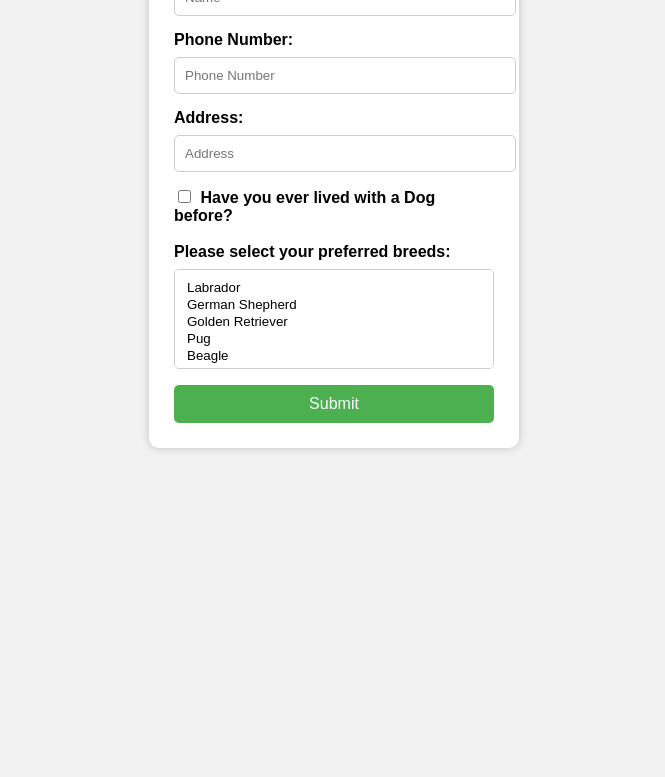
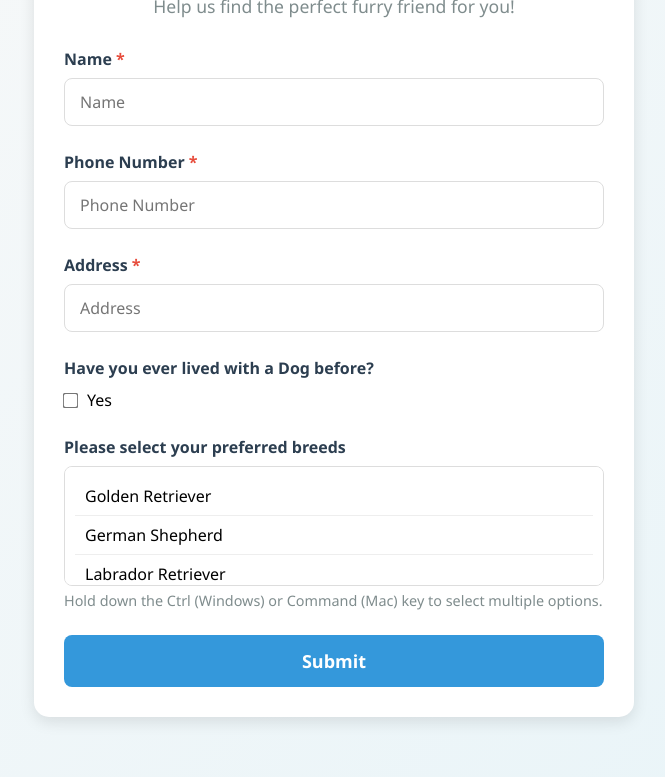
Before and after one commit to acciojob/dog-adoption-application-Ishikaverma2317, a website: page main.html in a window 1280 px wide. Shown: the part 254-1031 px from the top of the page, without its empty margins (306-971 px from the left). Before the commit the page ends 816 px from the top, so only its background shows below. Drawn offline with Linux system fonts and the light colour scheme.

Commit message:
created a submission

```diff
--- a/main.html
+++ b/main.html
@@ -5,95 +5,208 @@
     <meta name="viewport" content="width=device-width, initial-scale=1.0">
     <title>Dog Adoption Application</title>
     <style>
-    body {
-      font-family: Arial, sans-serif;
-      background-color: #f2f2f2;
-      display: flex;
-      justify-content: center;
-      align-items: center;
-      height: 100vh;
+        * {
+            margin: 0;
+            padding: 0;
+            box-sizing: border-box;
+            font-family: 'Segoe UI', Tahoma, Geneva, Verdana, sans-serif;
         }
 
-    form {
-      background-color: white;
-      padding: 25px;
-      border-radius: 10px;
-      box-shadow: 0 0 10px rgba(0,0,0,0.2);
-      width: 320px;
+        body {
+            background: linear-gradient(135deg, #f9f9f9 0%, #e8f4f8 100%);
+            min-height: 100vh;
+            padding: 20px;
         }
 
-    h2 {
+        .container {
+            max-width: 600px;
+            margin: 40px auto;
+            padding: 30px;
+            background-color: #fff;
+            border-radius: 15px;
+            box-shadow: 0 5px 15px rgba(0, 0, 0, 0.1);
+        }
+
+        h1 {
             text-align: center;
-      color: #333;
+            color: #2c3e50;
+            margin-bottom: 10px;
+            font-size: 2.2rem;
+        }
+
+        .subtitle {
+            text-align: center;
+            color: #7f8c8d;
+            margin-bottom: 30px;
+            font-size: 1.1rem;
+        }
+
+        .form-group {
+            margin-bottom: 25px;
+        }
+
+        label {
+            display: block;
+            margin-bottom: 8px;
+            font-weight: 600;
+            color: #2c3e50;
         }
 
         input[type="text"], select {
             width: 100%;
-      padding: 10px;
-      margin: 8px 0 15px 0;
-      border: 1px solid #ccc;
-      border-radius: 5px;
+            padding: 12px 15px;
+            border: 1px solid #ddd;
+            border-radius: 8px;
+            font-size: 16px;
+            transition: all 0.3s ease;
+        }
+
+        input[type="text"]:focus, select:focus {
+            border-color: #3498db;
+            box-shadow: 0 0 0 2px rgba(52, 152, 219, 0.2);
+            outline: none;
+        }
+
+        .checkbox-group {
+            display: flex;
+            align-items: center;
+            margin-top: 10px;
+        }
+
+        input[type="checkbox"] {
+            margin-right: 10px;
+            transform: scale(1.2);
         }
 
         select[multiple] {
-      height: 100px;
+            height: 120px;
+            padding: 10px;
         }
 
-    label {
-      font-weight: bold;
+        select[multiple] option {
+            padding: 8px 10px;
+            border-bottom: 1px solid #eee;
         }
 
-    input[type="checkbox"] {
-      margin-right: 5px;
+        .submit-btn {
+            display: block;
+            width: 100%;
+            padding: 14px;
+            background-color: #3498db;
+            color: white;
+            border: none;
+            border-radius: 8px;
+            font-size: 18px;
+            font-weight: 600;
+            cursor: pointer;
+            transition: background-color 0.3s ease;
         }
 
-    input[type="submit"] {
-      width: 100%;
-      background-color: #4caf50;
-      color: white;
-      padding: 10px;
-      border: none;
-      border-radius: 5px;
-      font-size: 16px;
-      cursor: pointer;
+        .submit-btn:hover {
+            background-color: #2980b9;
         }
 
-    input[type="submit"]:hover {
-      background-color: #45a049;
+        .dog-icon {
+            width: 80px;
+            height: 80px;
+            margin: 0 auto 20px;
+            background-color: #3498db;
+            border-radius: 50%;
+            display: flex;
+            align-items: center;
+            justify-content: center;
+            color: white;
+            font-size: 40px;
+        }
+
+        .required::after {
+            content: " *";
+            color: #e74c3c;
+        }
+
+        .form-note {
+            font-size: 0.9rem;
+            color: #7f8c8d;
+            margin-top: 5px;
+        }
+
+        @media (max-width: 600px) {
+            .container {
+                padding: 20px;
+            }
         }
     </style>
 </head>
 <body>
+    <div class="container">
+        <div class="dog-icon">🐕</div>
+        <h1>Dog Adoption Application</h1>
+        <p class="subtitle">Help us find the perfect furry friend for you!</p>
 
-  <form>
-    <h2>Dog Adoption Application</h2>
+        <form id="adoptionForm">
+            <div class="form-group">
+                <label for="name" class="required">Name</label>
+                <input type="text" id="name" name="name" placeholder="Name" required>
+            </div>
 
-    <label for="name">Name:</label>
-    <input type="text" id="name" placeholder="Name">
+            <div class="form-group">
+                <label for="phone" class="required">Phone Number</label>
+                <input type="text" id="phone" name="phone" placeholder="Phone Number" required>
+            </div>
 
-    <label for="phone">Phone Number:</label>
-    <input type="text" id="phone" placeholder="Phone Number">
+            <div class="form-group">
+                <label for="address" class="required">Address</label>
+                <input type="text" id="address" name="address" placeholder="Address" required>
+            </div>
 
-    <label for="address">Address:</label>
-    <input type="text" id="address" placeholder="Address">
+            <div class="form-group">
+                <label for="checkbox">Have you ever lived with a Dog before?</label>
+                <div class="checkbox-group">
+                    <input type="checkbox" id="checkbox" name="checkbox" value="Have you ever lived with a Dog before?">
+                    <span>Yes</span>
+                </div>
+            </div>
 
-    <label>
-      <input type="checkbox" value="Have you ever lived with a Dog before?">
-      Have you ever lived with a Dog before?
-    </label>
-    <br><br>
+            <div class="form-group">
+                <label for="multiSelect">Please select your preferred breeds</label>
+                <select id="multiSelect" name="multiSelect" multiple>
+                    <option value="golden-retriever">Golden Retriever</option>
+                    <option value="german-shepherd">German Shepherd</option>
+                    <option value="labrador">Labrador Retriever</option>
+                </select>
+                <p class="form-note">Hold down the Ctrl (Windows) or Command (Mac) key to select multiple options.</p>
+            </div>
 
-    <label for="multiSelect">Please select your preferred breeds:</label>
-    <select id="multiSelect" multiple>
-      <option>Labrador</option>
-      <option>German Shepherd</option>
-      <option>Golden Retriever</option>
-      <option>Pug</option>
-      <option>Beagle</option>
-    </select>
+            <button type="submit" id="submit" class="submit-btn">Submit</button>
+        </form>
+    </div>
 
-    <input type="submit" value="Submit">
-  </form>
+    <script>
+        document.getElementById('adoptionForm').addEventListener('submit', function(e) {
+            e.preventDefault();
 
+            const name = document.getElementById('name').value;
+            const phone = document.getElementById('phone').value;
+            const address = document.getElementById('address').value;
+            const hasExperience = document.getElementById('checkbox').checked;
+            const breedSelect = document.getElementById('multiSelect');
+            const selectedBreeds = Array.from(breedSelect.selectedOptions).map(opt => opt.text);
+
+            if (!name || !phone || !address) {
+                alert('Please fill in all required fields.');
+                return;
+            }
+
+            alert(
+                `Thank you, ${name}! Your application has been submitted.\n\n` +
+                `Phone: ${phone}\n` +
+                `Address: ${address}\n` +
+                `Previous dog experience: ${hasExperience ? 'Yes' : 'No'}\n` +
+                `Preferred breeds: ${selectedBreeds.length ? selectedBreeds.join(', ') : 'None selected'}`
+            );
+
+            this.reset();
+        });
+    </script>
 </body>
 </html>
```
Lines whose indentation alone changed are shown as unchanged.
